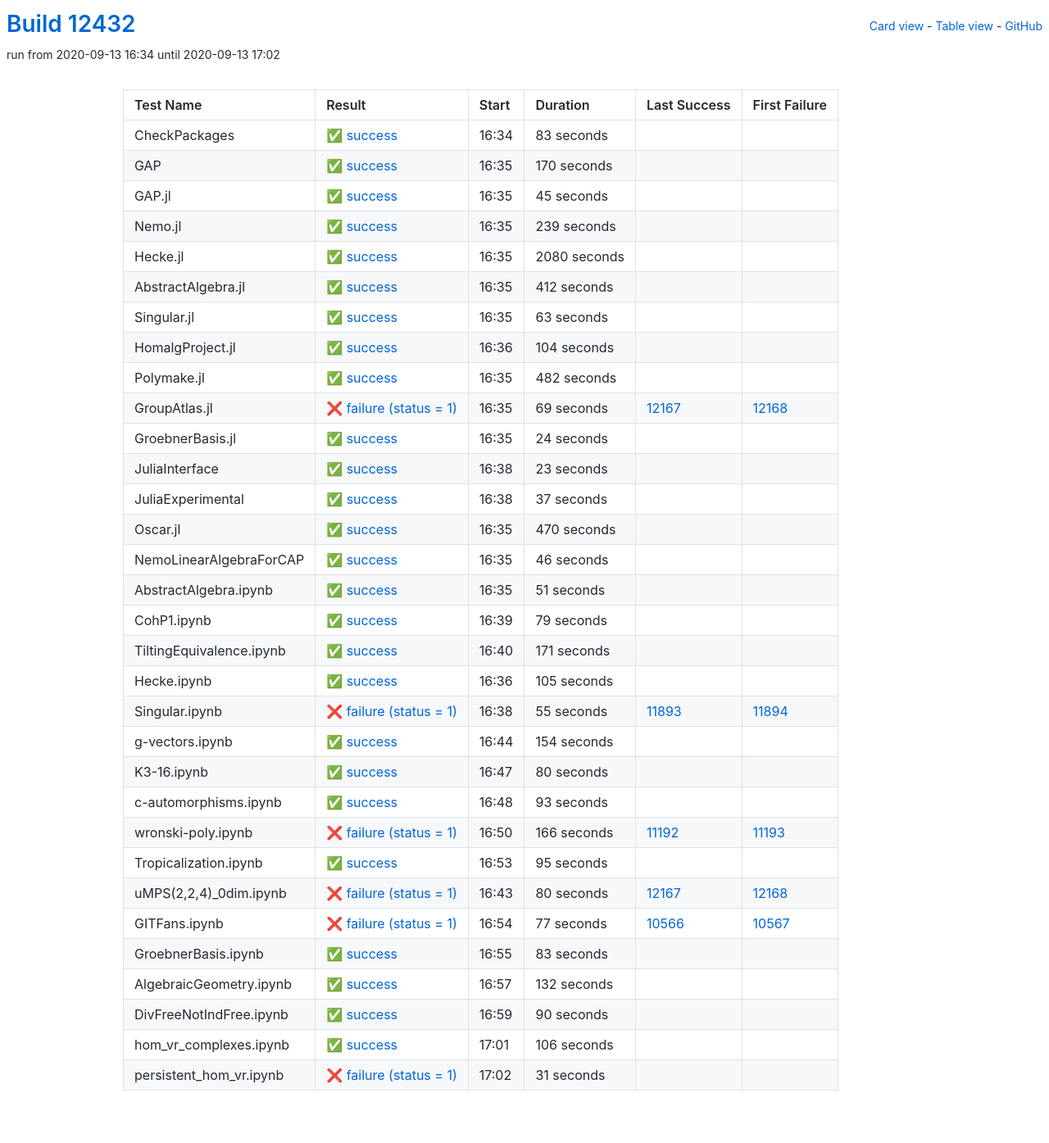
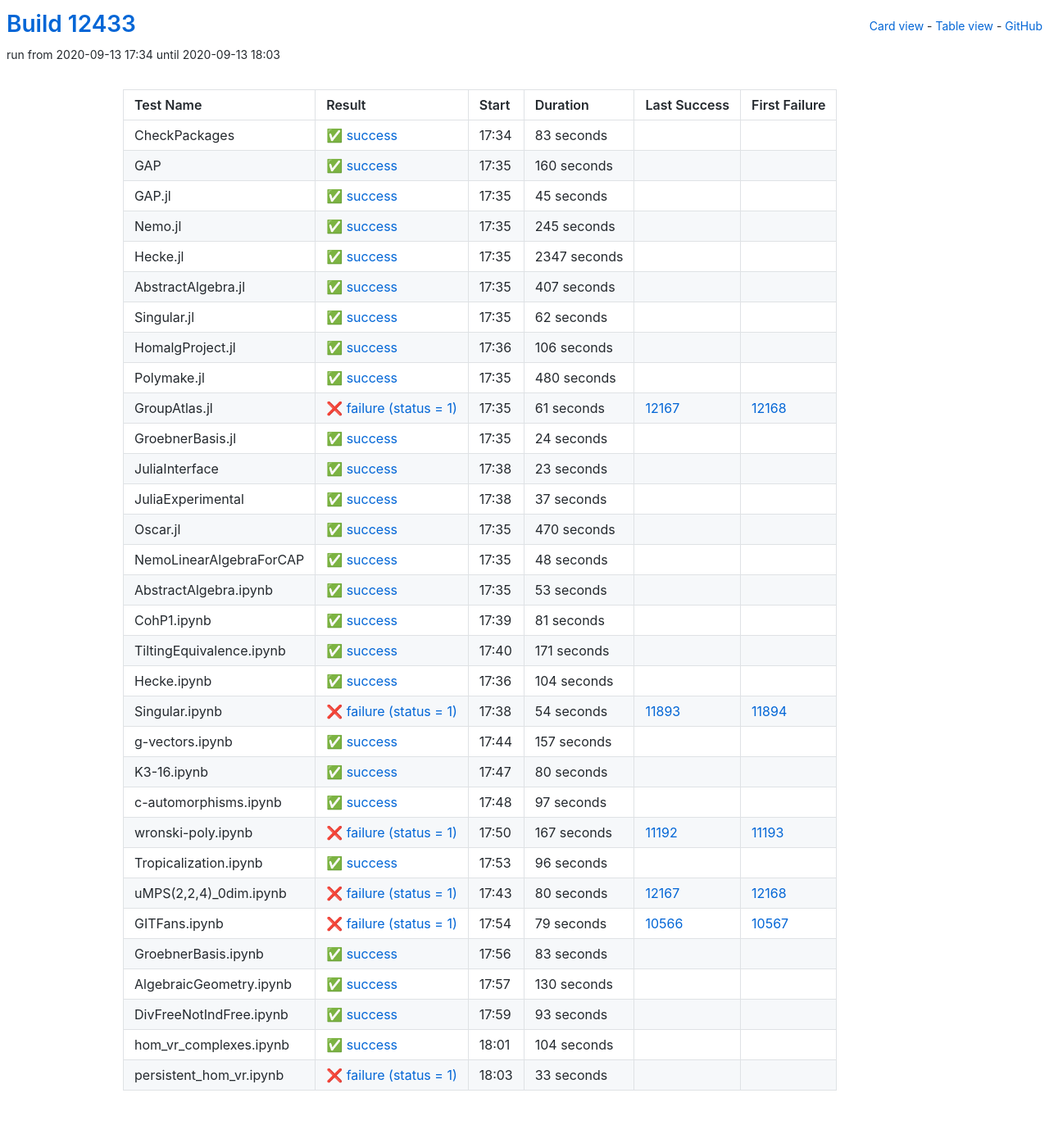
Before and after one commit to oscar-system/oscar-ci-status, a Jekyll site: the page built from table.html, in a window 1280 px wide. Shown: the whole page at 82% size. Built offline with Jekyll 4.4.1, drawn with Linux system fonts in a browser that asks for light colours.

Commit message:
Build #12433

```diff
--- a/_data/ci.yml
+++ b/_data/ci.yml
@@ -1,6 +1,6 @@
 ---
-build: 12432
-build_url: https://oscarci.mathematik.uni-kl.de/job/oscar/12432/
+build: 12433
+build_url: https://oscarci.mathematik.uni-kl.de/job/oscar/12433/
 job: oscar
 organization: oscar-system
 repo: oscar-ci-status
@@ -8,8 +8,8 @@
 tests:
 - name: CheckPackages
   id: checkpackages
-  log: https://oscarci.mathematik.uni-kl.de/job/oscar/12432/artifact/logs/build-12432/CheckPackages.log
-  start: 2020-09-13 16:34
+  log: https://oscarci.mathematik.uni-kl.de/job/oscar/12433/artifact/logs/build-12433/CheckPackages.log
+  start: 2020-09-13 17:34
   success: true
   exitcode: 0
   status: success
@@ -20,20 +20,20 @@
   first_failure_url:
 - name: GAP
   id: gap
-  log: https://oscarci.mathematik.uni-kl.de/job/oscar/12432/artifact/logs/build-12432/GAP.log
-  start: 2020-09-13 16:35
+  log: https://oscarci.mathematik.uni-kl.de/job/oscar/12433/artifact/logs/build-12433/GAP.log
+  start: 2020-09-13 17:35
   success: true
   exitcode: 0
   status: success
-  duration: 170
+  duration: 160
   last_success: false
   last_success_url:
   first_failure: false
   first_failure_url:
 - name: GAP.jl
   id: gap-jl
-  log: https://oscarci.mathematik.uni-kl.de/job/oscar/12432/artifact/logs/build-12432/GAP.jl.log
-  start: 2020-09-13 16:35
+  log: https://oscarci.mathematik.uni-kl.de/job/oscar/12433/artifact/logs/build-12433/GAP.jl.log
+  start: 2020-09-13 17:35
   success: true
   exitcode: 0
   status: success
@@ -44,92 +44,92 @@
   first_failure_url:
 - name: Nemo.jl
   id: nemo-jl
-  log: https://oscarci.mathematik.uni-kl.de/job/oscar/12432/artifact/logs/build-12432/Nemo.jl.log
-  start: 2020-09-13 16:35
+  log: https://oscarci.mathematik.uni-kl.de/job/oscar/12433/artifact/logs/build-12433/Nemo.jl.log
+  start: 2020-09-13 17:35
   success: true
   exitcode: 0
   status: success
-  duration: 239
+  duration: 245
   last_success: false
   last_success_url:
   first_failure: false
   first_failure_url:
 - name: Hecke.jl
   id: hecke-jl
-  log: https://oscarci.mathematik.uni-kl.de/job/oscar/12432/artifact/logs/build-12432/Hecke.jl.log
-  start: 2020-09-13 16:35
+  log: https://oscarci.mathematik.uni-kl.de/job/oscar/12433/artifact/logs/build-12433/Hecke.jl.log
+  start: 2020-09-13 17:35
   success: true
   exitcode: 0
   status: success
-  duration: 2080
+  duration: 2347
   last_success: false
   last_success_url:
   first_failure: false
   first_failure_url:
 - name: AbstractAlgebra.jl
   id: abstractalgebra-jl
-  log: https://oscarci.mathematik.uni-kl.de/job/oscar/12432/artifact/logs/build-12432/AbstractAlgebra.jl.log
-  start: 2020-09-13 16:35
+  log: https://oscarci.mathematik.uni-kl.de/job/oscar/12433/artifact/logs/build-12433/AbstractAlgebra.jl.log
+  start: 2020-09-13 17:35
   success: true
   exitcode: 0
   status: success
-  duration: 412
+  duration: 407
   last_success: false
   last_success_url:
   first_failure: false
   first_failure_url:
 - name: Singular.jl
   id: singular-jl
-  log: https://oscarci.mathematik.uni-kl.de/job/oscar/12432/artifact/logs/build-12432/Singular.jl.log
-  start: 2020-09-13 16:35
+  log: https://oscarci.mathematik.uni-kl.de/job/oscar/12433/artifact/logs/build-12433/Singular.jl.log
+  start: 2020-09-13 17:35
   success: true
   exitcode: 0
   status: success
-  duration: 63
+  duration: 62
   last_success: false
   last_success_url:
   first_failure: false
   first_failure_url:
 - name: HomalgProject.jl
   id: homalgproject-jl
-  log: https://oscarci.mathematik.uni-kl.de/job/oscar/12432/artifact/logs/build-12432/HomalgProject.jl.log
-  start: 2020-09-13 16:36
+  log: https://oscarci.mathematik.uni-kl.de/job/oscar/12433/artifact/logs/build-12433/HomalgProject.jl.log
+  start: 2020-09-13 17:36
   success: true
   exitcode: 0
   status: success
-  duration: 104
+  duration: 106
   last_success: false
   last_success_url:
   first_failure: false
   first_failure_url:
 - name: Polymake.jl
   id: polymake-jl
-  log: https://oscarci.mathematik.uni-kl.de/job/oscar/12432/artifact/logs/build-12432/Polymake.jl.log
-  start: 2020-09-13 16:35
+  log: https://oscarci.mathematik.uni-kl.de/job/oscar/12433/artifact/logs/build-12433/Polymake.jl.log
+  start: 2020-09-13 17:35
   success: true
   exitcode: 0
   status: success
-  duration: 482
+  duration: 480
   last_success: false
   last_success_url:
   first_failure: false
   first_failure_url:
 - name: GroupAtlas.jl
   id: groupatlas-jl
-  log: https://oscarci.mathematik.uni-kl.de/job/oscar/12432/artifact/logs/build-12432/GroupAtlas.jl.log
-  start: 2020-09-13 16:35
+  log: https://oscarci.mathematik.uni-kl.de/job/oscar/12433/artifact/logs/build-12433/GroupAtlas.jl.log
+  start: 2020-09-13 17:35
   success: false
   exitcode: 1
   status: failure
-  duration: 69
+  duration: 61
   last_success: 12167
   last_success_url: https://oscarci.mathematik.uni-kl.de/job/oscar/12167/
   first_failure: 12168
   first_failure_url: https://oscarci.mathematik.uni-kl.de/job/oscar/12168/
 - name: GroebnerBasis.jl
   id: groebnerbasis-jl
-  log: https://oscarci.mathematik.uni-kl.de/job/oscar/12432/artifact/logs/build-12432/GroebnerBasis.jl.log
-  start: 2020-09-13 16:35
+  log: https://oscarci.mathematik.uni-kl.de/job/oscar/12433/artifact/logs/build-12433/GroebnerBasis.jl.log
+  start: 2020-09-13 17:35
   success: true
   exitcode: 0
   status: success
@@ -140,8 +140,8 @@
   first_failure_url:
 - name: JuliaInterface
   id: juliainterface
-  log: https://oscarci.mathematik.uni-kl.de/job/oscar/12432/artifact/logs/build-12432/JuliaInterface.log
-  start: 2020-09-13 16:38
+  log: https://oscarci.mathematik.uni-kl.de/job/oscar/12433/artifact/logs/build-12433/JuliaInterface.log
+  start: 2020-09-13 17:38
   success: true
   exitcode: 0
   status: success
@@ -152,8 +152,8 @@
   first_failure_url:
 - name: JuliaExperimental
   id: juliaexperimental
-  log: https://oscarci.mathematik.uni-kl.de/job/oscar/12432/artifact/logs/build-12432/JuliaExperimental.log
-  start: 2020-09-13 16:38
+  log: https://oscarci.mathematik.uni-kl.de/job/oscar/12433/artifact/logs/build-12433/JuliaExperimental.log
+  start: 2020-09-13 17:38
   success: true
   exitcode: 0
   status: success
@@ -164,8 +164,8 @@
   first_failure_url:
 - name: Oscar.jl
   id: oscar-jl
-  log: https://oscarci.mathematik.uni-kl.de/job/oscar/12432/artifact/logs/build-12432/Oscar.jl.log
-  start: 2020-09-13 16:35
+  log: https://oscarci.mathematik.uni-kl.de/job/oscar/12433/artifact/logs/build-12433/Oscar.jl.log
+  start: 2020-09-13 17:35
   success: true
   exitcode: 0
   status: success
@@ -176,44 +176,44 @@
   first_failure_url:
 - name: NemoLinearAlgebraForCAP
   id: nemolinearalgebraforcap
-  log: https://oscarci.mathematik.uni-kl.de/job/oscar/12432/artifact/logs/build-12432/NemoLinearAlgebraForCAP.log
-  start: 2020-09-13 16:35
+  log: https://oscarci.mathematik.uni-kl.de/job/oscar/12433/artifact/logs/build-12433/NemoLinearAlgebraForCAP.log
+  start: 2020-09-13 17:35
   success: true
   exitcode: 0
   status: success
-  duration: 46
+  duration: 48
   last_success: false
   last_success_url:
   first_failure: false
   first_failure_url:
 - name: AbstractAlgebra.ipynb
   id: abstractalgebra-ipynb
-  log: https://oscarci.mathematik.uni-kl.de/job/oscar/12432/artifact/logs/build-12432/AbstractAlgebra.ipynb.log
-  start: 2020-09-13 16:35
+  log: https://oscarci.mathematik.uni-kl.de/job/oscar/12433/artifact/logs/build-12433/AbstractAlgebra.ipynb.log
+  start: 2020-09-13 17:35
   success: true
   exitcode: 0
   status: success
-  duration: 51
+  duration: 53
   last_success: false
   last_success_url:
   first_failure: false
   first_failure_url:
 - name: CohP1.ipynb
   id: cohp1-ipynb
-  log: https://oscarci.mathematik.uni-kl.de/job/oscar/12432/artifact/logs/build-12432/CohP1.ipynb.log
-  start: 2020-09-13 16:39
+  log: https://oscarci.mathematik.uni-kl.de/job/oscar/12433/artifact/logs/build-12433/CohP1.ipynb.log
+  start: 2020-09-13 17:39
   success: true
   exitcode: 0
   status: success
-  duration: 79
+  duration: 81
   last_success: false
   last_success_url:
   first_failure: false
   first_failure_url:
 - name: TiltingEquivalence.ipynb
   id: tiltingequivalence-ipynb
-  log: https://oscarci.mathematik.uni-kl.de/job/oscar/12432/artifact/logs/build-12432/TiltingEquivalence.ipynb.log
-  start: 2020-09-13 16:40
+  log: https://oscarci.mathematik.uni-kl.de/job/oscar/12433/artifact/logs/build-12433/TiltingEquivalence.ipynb.log
+  start: 2020-09-13 17:40
   success: true
   exitcode: 0
   status: success
@@ -224,44 +224,44 @@
   first_failure_url:
 - name: Hecke.ipynb
   id: hecke-ipynb
-  log: https://oscarci.mathematik.uni-kl.de/job/oscar/12432/artifact/logs/build-12432/Hecke.ipynb.log
-  start: 2020-09-13 16:36
+  log: https://oscarci.mathematik.uni-kl.de/job/oscar/12433/artifact/logs/build-12433/Hecke.ipynb.log
+  start: 2020-09-13 17:36
   success: true
   exitcode: 0
   status: success
-  duration: 105
+  duration: 104
   last_success: false
   last_success_url:
   first_failure: false
   first_failure_url:
 - name: Singular.ipynb
   id: singular-ipynb
-  log: https://oscarci.mathematik.uni-kl.de/job/oscar/12432/artifact/logs/build-12432/Singular.ipynb.log
-  start: 2020-09-13 16:38
+  log: https://oscarci.mathematik.uni-kl.de/job/oscar/12433/artifact/logs/build-12433/Singular.ipynb.log
+  start: 2020-09-13 17:38
   success: false
   exitcode: 1
   status: failure
-  duration: 55
+  duration: 54
   last_success: 11893
   last_success_url: https://oscarci.mathematik.uni-kl.de/job/oscar/11893/
   first_failure: 11894
   first_failure_url: https://oscarci.mathematik.uni-kl.de/job/oscar/11894/
 - name: g-vectors.ipynb
   id: g-vectors-ipynb
-  log: https://oscarci.mathematik.uni-kl.de/job/oscar/12432/artifact/logs/build-12432/g-vectors.ipynb.log
-  start: 2020-09-13 16:44
+  log: https://oscarci.mathematik.uni-kl.de/job/oscar/12433/artifact/logs/build-12433/g-vectors.ipynb.log
+  start: 2020-09-13 17:44
   success: true
   exitcode: 0
   status: success
-  duration: 154
+  duration: 157
   last_success: false
   last_success_url:
   first_failure: false
   first_failure_url:
 - name: K3-16.ipynb
   id: k3-16-ipynb
-  log: https://oscarci.mathematik.uni-kl.de/job/oscar/12432/artifact/logs/build-12432/K3-16.ipynb.log
-  start: 2020-09-13 16:47
+  log: https://oscarci.mathematik.uni-kl.de/job/oscar/12433/artifact/logs/build-12433/K3-16.ipynb.log
+  start: 2020-09-13 17:47
   success: true
   exitcode: 0
   status: success
@@ -272,44 +272,44 @@
   first_failure_url:
 - name: c-automorphisms.ipynb
   id: c-automorphisms-ipynb
-  log: https://oscarci.mathematik.uni-kl.de/job/oscar/12432/artifact/logs/build-12432/c-automorphisms.ipynb.log
-  start: 2020-09-13 16:48
+  log: https://oscarci.mathematik.uni-kl.de/job/oscar/12433/artifact/logs/build-12433/c-automorphisms.ipynb.log
+  start: 2020-09-13 17:48
   success: true
   exitcode: 0
   status: success
-  duration: 93
+  duration: 97
   last_success: false
   last_success_url:
   first_failure: false
   first_failure_url:
 - name: wronski-poly.ipynb
   id: wronski-poly-ipynb
-  log: https://oscarci.mathematik.uni-kl.de/job/oscar/12432/artifact/logs/build-12432/wronski-poly.ipynb.log
-  start: 2020-09-13 16:50
+  log: https://oscarci.mathematik.uni-kl.de/job/oscar/12433/artifact/logs/build-12433/wronski-poly.ipynb.log
+  start: 2020-09-13 17:50
   success: false
   exitcode: 1
   status: failure
-  duration: 166
+  duration: 167
   last_success: 11192
   last_success_url: https://oscarci.mathematik.uni-kl.de/job/oscar/11192/
   first_failure: 11193
   first_failure_url: https://oscarci.mathematik.uni-kl.de/job/oscar/11193/
 - name: Tropicalization.ipynb
   id: tropicalization-ipynb
-  log: https://oscarci.mathematik.uni-kl.de/job/oscar/12432/artifact/logs/build-12432/Tropicalization.ipynb.log
-  start: 2020-09-13 16:53
+  log: https://oscarci.mathematik.uni-kl.de/job/oscar/12433/artifact/logs/build-12433/Tropicalization.ipynb.log
+  start: 2020-09-13 17:53
   success: true
   exitcode: 0
   status: success
-  duration: 95
+  duration: 96
   last_success: false
   last_success_url:
   first_failure: false
   first_failure_url:
 - name: uMPS(2,2,4)_0dim.ipynb
   id: umps-2-2-4-0dim-ipynb
-  log: https://oscarci.mathematik.uni-kl.de/job/oscar/12432/artifact/logs/build-12432/uMPS-2-2-4-_0dim.ipynb.log
-  start: 2020-09-13 16:43
+  log: https://oscarci.mathematik.uni-kl.de/job/oscar/12433/artifact/logs/build-12433/uMPS-2-2-4-_0dim.ipynb.log
+  start: 2020-09-13 17:43
   success: false
   exitcode: 1
   status: failure
@@ -320,20 +320,20 @@
   first_failure_url: https://oscarci.mathematik.uni-kl.de/job/oscar/12168/
 - name: GITFans.ipynb
   id: gitfans-ipynb
-  log: https://oscarci.mathematik.uni-kl.de/job/oscar/12432/artifact/logs/build-12432/GITFans.ipynb.log
-  start: 2020-09-13 16:54
+  log: https://oscarci.mathematik.uni-kl.de/job/oscar/12433/artifact/logs/build-12433/GITFans.ipynb.log
+  start: 2020-09-13 17:54
   success: false
   exitcode: 1
   status: failure
-  duration: 77
+  duration: 79
   last_success: 10566
   last_success_url: https://oscarci.mathematik.uni-kl.de/job/oscar/10566/
   first_failure: 10567
   first_failure_url: https://oscarci.mathematik.uni-kl.de/job/oscar/10567/
 - name: GroebnerBasis.ipynb
   id: groebnerbasis-ipynb
-  log: https://oscarci.mathematik.uni-kl.de/job/oscar/12432/artifact/logs/build-12432/GroebnerBasis.ipynb.log
-  start: 2020-09-13 16:55
+  log: https://oscarci.mathematik.uni-kl.de/job/oscar/12433/artifact/logs/build-12433/GroebnerBasis.ipynb.log
+  start: 2020-09-13 17:56
   success: true
   exitcode: 0
   status: success
@@ -344,48 +344,48 @@
   first_failure_url:
 - name: AlgebraicGeometry.ipynb
   id: algebraicgeometry-ipynb
-  log: https://oscarci.mathematik.uni-kl.de/job/oscar/12432/artifact/logs/build-12432/AlgebraicGeometry.ipynb.log
-  start: 2020-09-13 16:57
+  log: https://oscarci.mathematik.uni-kl.de/job/oscar/12433/artifact/logs/build-12433/AlgebraicGeometry.ipynb.log
+  start: 2020-09-13 17:57
   success: true
   exitcode: 0
   status: success
-  duration: 132
+  duration: 130
   last_success: false
   last_success_url:
   first_failure: false
   first_failure_url:
 - name: DivFreeNotIndFree.ipynb
   id: divfreenotindfree-ipynb
-  log: https://oscarci.mathematik.uni-kl.de/job/oscar/12432/artifact/logs/build-12432/DivFreeNotIndFree.ipynb.log
-  start: 2020-09-13 16:59
+  log: https://oscarci.mathematik.uni-kl.de/job/oscar/12433/artifact/logs/build-12433/DivFreeNotIndFree.ipynb.log
+  start: 2020-09-13 17:59
   success: true
   exitcode: 0
   status: success
-  duration: 90
+  duration: 93
   last_success: false
   last_success_url:
   first_failure: false
   first_failure_url:
 - name: hom_vr_complexes.ipynb
   id: hom-vr-complexes-ipynb
-  log: https://oscarci.mathematik.uni-kl.de/job/oscar/12432/artifact/logs/build-12432/hom_vr_complexes.ipynb.log
-  start: 2020-09-13 17:01
+  log: https://oscarci.mathematik.uni-kl.de/job/oscar/12433/artifact/logs/build-12433/hom_vr_complexes.ipynb.log
+  start: 2020-09-13 18:01
   success: true
   exitcode: 0
   status: success
-  duration: 106
+  duration: 104
   last_success: false
   last_success_url:
   first_failure: false
   first_failure_url:
 - name: persistent_hom_vr.ipynb
   id: persistent-hom-vr-ipynb
-  log: https://oscarci.mathematik.uni-kl.de/job/oscar/12432/artifact/logs/build-12432/persistent_hom_vr.ipynb.log
-  start: 2020-09-13 17:02
+  log: https://oscarci.mathematik.uni-kl.de/job/oscar/12433/artifact/logs/build-12433/persistent_hom_vr.ipynb.log
+  start: 2020-09-13 18:03
   success: false
   exitcode: 1
   status: failure
-  duration: 31
+  duration: 33
   last_success: false
   last_success_url:
   first_failure: false
```
Also changed, not shown: README.md.
